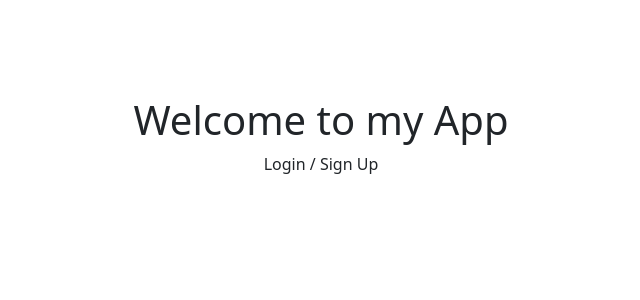
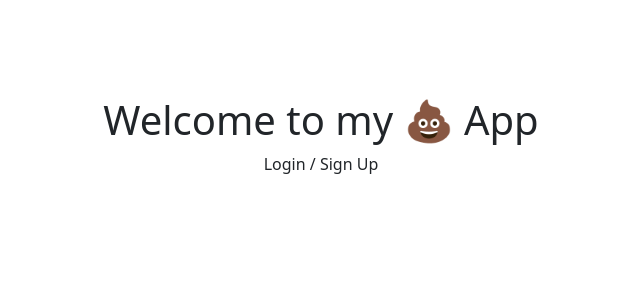
Before and after one commit to jradness/budget-app, a Next.js app: page / in a window 1280 px wide. Shown: the top 300 px of the page, without its empty margins (319-959 px from the left). Built offline with nearby package versions, Linux system fonts and the light colour scheme.

Commit message:
added auth redirect to dashboard

```diff
--- a/middleware.ts
+++ b/middleware.ts
@@ -2,6 +2,6 @@ import { withMiddlewareAuthRequired } from '@auth0/nextjs-auth0/edge';
 
 export default withMiddlewareAuthRequired();
 
-export const config = {
-  matcher: '/dashboard'
-};
+// export const config = {
+//   matcher: '/dashboard'
+// };
--- a/src/app/(secure)/dashboard/page.tsx
+++ b/src/app/(secure)/dashboard/page.tsx
@@ -1,7 +1,7 @@
 import React from 'react';
 import DashboardTabs from '../../_components/DashboardTabs/DashboardTabs';
 import {Container} from "react-bootstrap";
-import { getSession } from "@auth0/nextjs-auth0";
+import { withPageAuthRequired, getSession } from '@auth0/nextjs-auth0';
 
 const Dashboard = async () => {
   const session = await getSession();
@@ -16,4 +16,4 @@ const Dashboard = async () => {
   );
 };
 
-export default Dashboard;
+export default withPageAuthRequired(Dashboard, { returnTo: '/' });
--- a/src/app/page.tsx
+++ b/src/app/page.tsx
@@ -1,18 +1,14 @@
 import styles from "./page.module.css";
 
 export default function Home() {
+
+  const returnLink = `/api/auth/login?returnTo=${encodeURIComponent('/dashboard')}`;
   return (
     <main className={styles.main}>
       <div>
-        <h1>Welcome to my App</h1>
-        <a className={styles.subText} href="/api/auth/login">Login / Sign Up</a>
+        <h1>Welcome to my 💩 App</h1>
+        <a className={styles.subText} href={returnLink}>Login / Sign Up</a>
       </div>
-      {/* <Link href="/dashboard">Dashboard</Link>
-      <br />
-      <Link href="/account/login">Login Screen</Link>
-      <a href="/api/auth/login">Login</a>
-      <br />
-      <Link href="/account/register">Register Screen</Link> */}
     </main>
   );
 }
```
